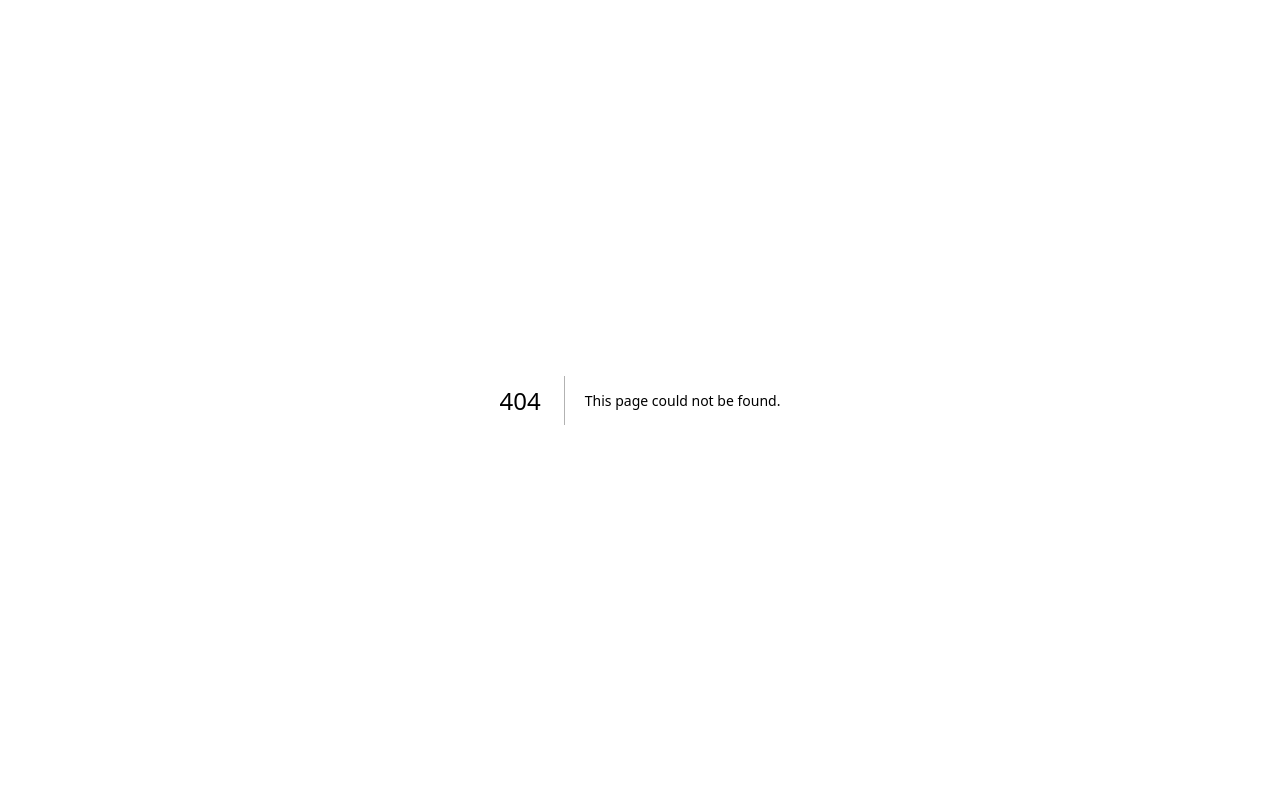
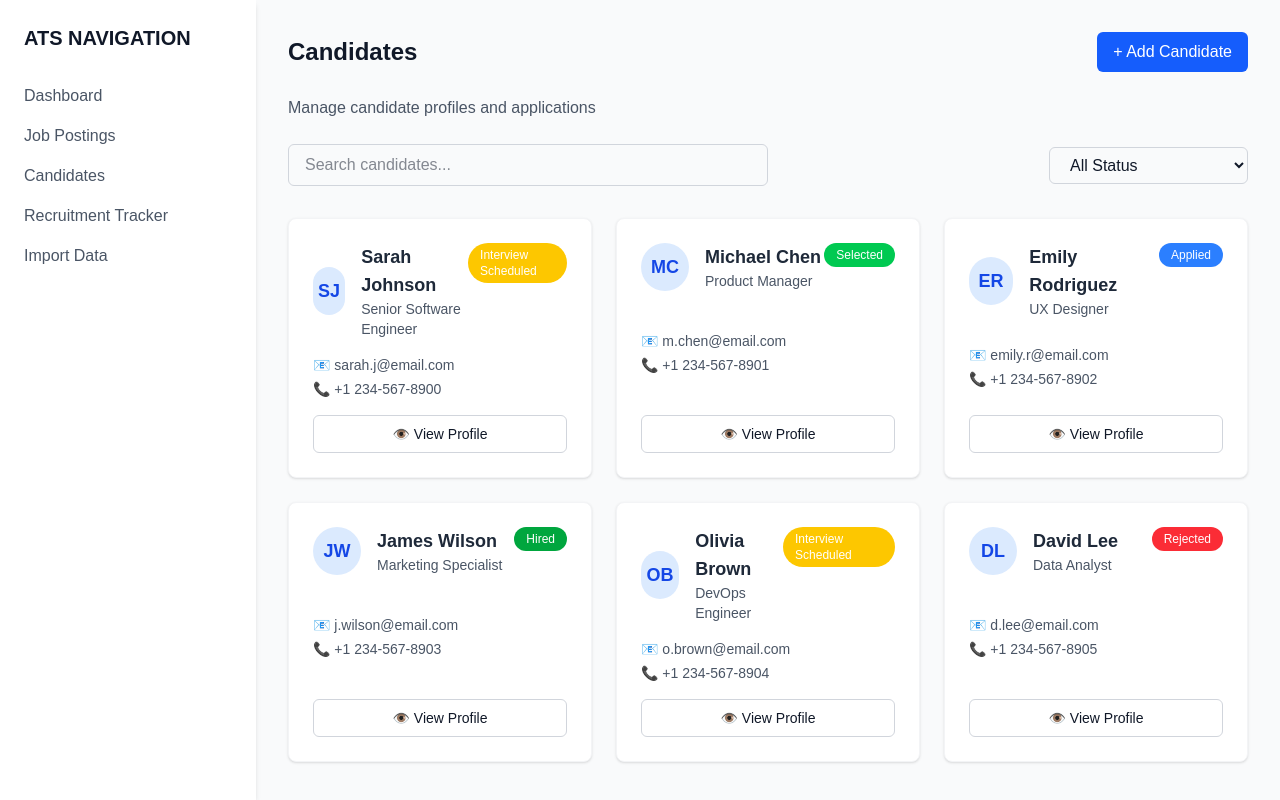
Before and after one commit to ShahdNael2005/ats, a Next.js app: page /candidates in a window 1280 px wide. Before the commit this address had no page. Built offline with nearby package versions, Linux system fonts and the light colour scheme.

Commit message:
Added the candidates page

```diff
--- /dev/null
+++ b/app/candidates/page.tsx
@@ -0,0 +1,131 @@
+import Navbar from "../components/Navbar";
+
+
+export default function CandidatesPage() {
+  const candidates = [
+    {
+      name: "Sarah Johnson",
+      role: "Senior Software Engineer",
+      email: "sarah.j@email.com",
+      phone: "+1 234-567-8900",
+      status: "Interview Scheduled",
+      statusColor: "bg-yellow-400",
+      initials: "SJ",
+    },
+    {
+      name: "Michael Chen",
+      role: "Product Manager",
+      email: "m.chen@email.com",
+      phone: "+1 234-567-8901",
+      status: "Selected",
+      statusColor: "bg-green-500",
+      initials: "MC",
+    },
+    {
+      name: "Emily Rodriguez",
+      role: "UX Designer",
+      email: "emily.r@email.com",
+      phone: "+1 234-567-8902",
+      status: "Applied",
+      statusColor: "bg-blue-500",
+      initials: "ER",
+    },
+    {
+      name: "James Wilson",
+      role: "Marketing Specialist",
+      email: "j.wilson@email.com",
+      phone: "+1 234-567-8903",
+      status: "Hired",
+      statusColor: "bg-green-600",
+      initials: "JW",
+    },
+    {
+      name: "Olivia Brown",
+      role: "DevOps Engineer",
+      email: "o.brown@email.com",
+      phone: "+1 234-567-8904",
+      status: "Interview Scheduled",
+      statusColor: "bg-yellow-400",
+      initials: "OB",
+    },
+    {
+      name: "David Lee",
+      role: "Data Analyst",
+      email: "d.lee@email.com",
+      phone: "+1 234-567-8905",
+      status: "Rejected",
+      statusColor: "bg-red-500",
+      initials: "DL",
+    },
+  ];
+
+  return (
+    <Navbar>
+      <div className="flex justify-between items-center mb-6">
+        <h1 className="text-2xl font-semibold">Candidates</h1>
+        <button className="bg-blue-600 hover:bg-blue-700 text-white px-4 py-2 rounded-md">
+          + Add Candidate
+        </button>
+      </div>
+
+      <p className="text-gray-600 mb-6">
+        Manage candidate profiles and applications
+      </p>
+
+      {/* Search and filter */}
+      <div className="flex justify-between items-center mb-8">
+        <input
+          type="text"
+          placeholder="Search candidates..."
+          className="w-1/2 border border-gray-300 rounded-md px-4 py-2 focus:outline-none focus:ring-2 focus:ring-blue-500"
+        />
+        <select className="border border-gray-300 rounded-md px-4 py-2">
+          <option>All Status</option>
+          <option>Applied</option>
+          <option>Interview Scheduled</option>
+          <option>Selected</option>
+          <option>Hired</option>
+          <option>Rejected</option>
+        </select>
+      </div>
+
+      {/* Candidate cards */}
+      <div className="grid grid-cols-1 md:grid-cols-2 xl:grid-cols-3 gap-6">
+        {candidates.map((c, i) => (
+          <div
+            key={i}
+            className="bg-white p-6 rounded-lg shadow-sm border border-gray-100 flex flex-col justify-between"
+          >
+            <div className="flex justify-between items-start mb-4">
+              <div className="flex items-center gap-4">
+                <div className="w-12 h-12 rounded-full bg-blue-100 flex items-center justify-center text-blue-700 font-bold text-lg">
+                  {c.initials}
+                </div>
+                <div>
+                  <h2 className="text-lg font-semibold text-gray-800">
+                    {c.name}
+                  </h2>
+                  <p className="text-gray-600 text-sm">{c.role}</p>
+                </div>
+              </div>
+              <span
+                className={`text-white text-xs font-medium px-3 py-1 rounded-full ${c.statusColor}`}
+              >
+                {c.status}
+              </span>
+            </div>
+
+            <div className="text-gray-600 text-sm space-y-1">
+              <p>📧 {c.email}</p>
+              <p>📞 {c.phone}</p>
+            </div>
+
+            <button className="mt-4 w-full border border-gray-300 rounded-md py-2 text-sm font-medium hover:bg-gray-50">
+              👁️ View Profile
+            </button>
+          </div>
+        ))}
+      </div>
+    </Navbar>
+  );
+}
```
